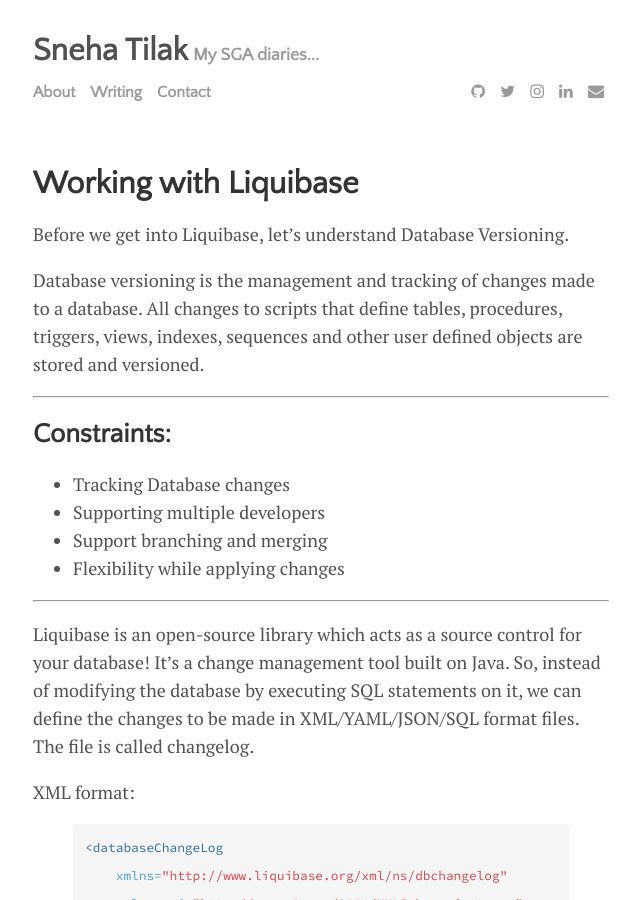
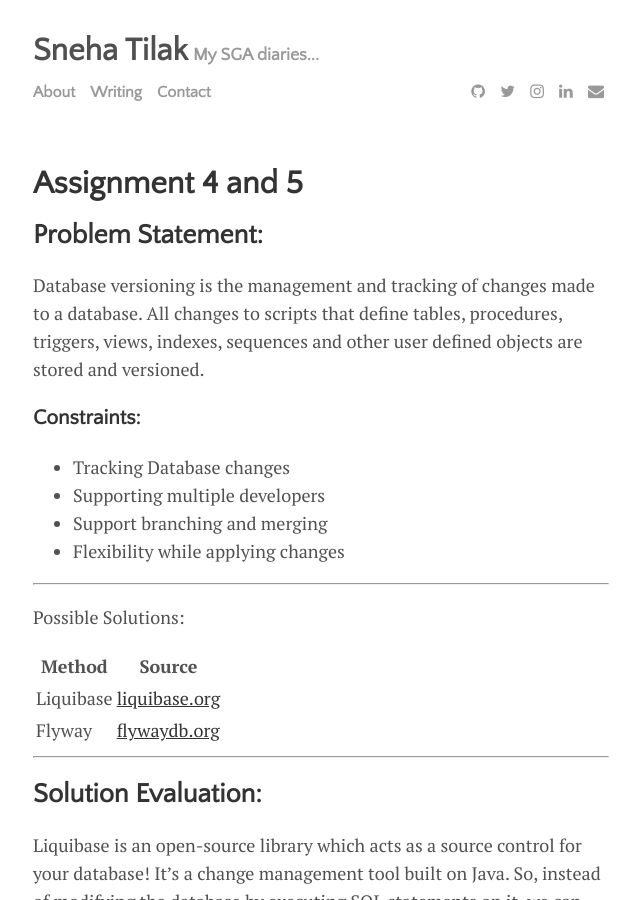
Before and after one commit to tilaks26/tilaks26.github.io, a Jekyll site: the page built from _posts/2017-04-06-Assignment4&5.md, in a window 1280 px wide and 900 px high. Shown: the whole window, without its empty margins (319-959 px from the left). Built offline with Jekyll 4.4.1, drawn with Linux system fonts in a browser that asks for light colours; nearby versions of some CDN libraries; some of the changed text lies outside the part shown.

Commit message:
Modified Assignment

```diff
--- a/_posts/2017-03-28-Working-with-Liquibase.md
+++ b/_posts/2017-04-06-Assignment4&5.md
@@ -1,16 +1,14 @@
 ---
 layout: post
-title: "Working with Liquibase"
+title: "Assignment 4 and 5"
 categories: journal
 tags: [documentation,sample]
 ---
-Before we get into Liquibase, let's understand Database Versioning.
 
+## Problem Statement:
 Database versioning is the management and tracking of changes made to a database. All changes to scripts that define tables, procedures, triggers, views, indexes, sequences and other user defined objects are stored and versioned.
 
-***
-
-## Constraints:
+### Constraints:
 
 - Tracking Database changes
 - Supporting multiple developers
@@ -18,6 +16,17 @@
 - Flexibility while applying changes
 
 ***
+
+Possible Solutions:
+
+Method | Source
+------- | -------
+Liquibase | [liquibase.org](http://www.liquibase.org/)
+Flyway | [flywaydb.org](https://flywaydb.org/)
+
+***
+
+## Solution Evaluation:
 
 Liquibase is an open-source library which acts as a source control for your database! It's a change management tool built on Java. So, instead of modifying the database by executing SQL statements on it, we can define the changes to be made in XML/YAML/JSON/SQL format files. The file is called changelog.
 
@@ -53,9 +62,7 @@
 
 We can execute Liquibase as a part of our Maven or Ant build. It will then apply the changeset to the database. In case of any conflicts, it can also handle rollback of the database state.
 
-***
-
-## Installing Liquibase:
+### Installing Liquibase:
 
 {% highlight linux %}
 sudo apt-get update
```
Also changed, not shown: other parts of _posts/2017-04-06-Assignment4&5.md (+8 -0 lines), _posts/2017-03-29-My-Airavata-Dev-List-Discussions.md (+1 -0 lines).
